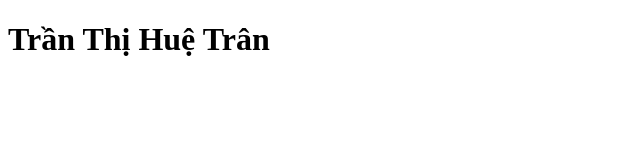
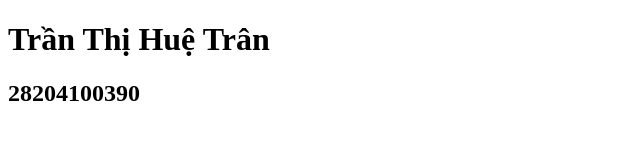
Before and after one commit to HueTran-167/Demo, a plain HTML site: page index.html in a window 1280 px wide. Shown: the whole page, without its empty margins (0-640 px from the left). Drawn offline with Linux system fonts and the light colour scheme.

Commit message:
Add subtitle with student ID to index.html

```diff
--- a/index.html
+++ b/index.html
@@ -7,5 +7,6 @@
 </head>
 <body>
     <h1>Trần Thị Huệ Trân</h1>
+    <h2>28204100390</h2>
 </body>
 </html>
```
